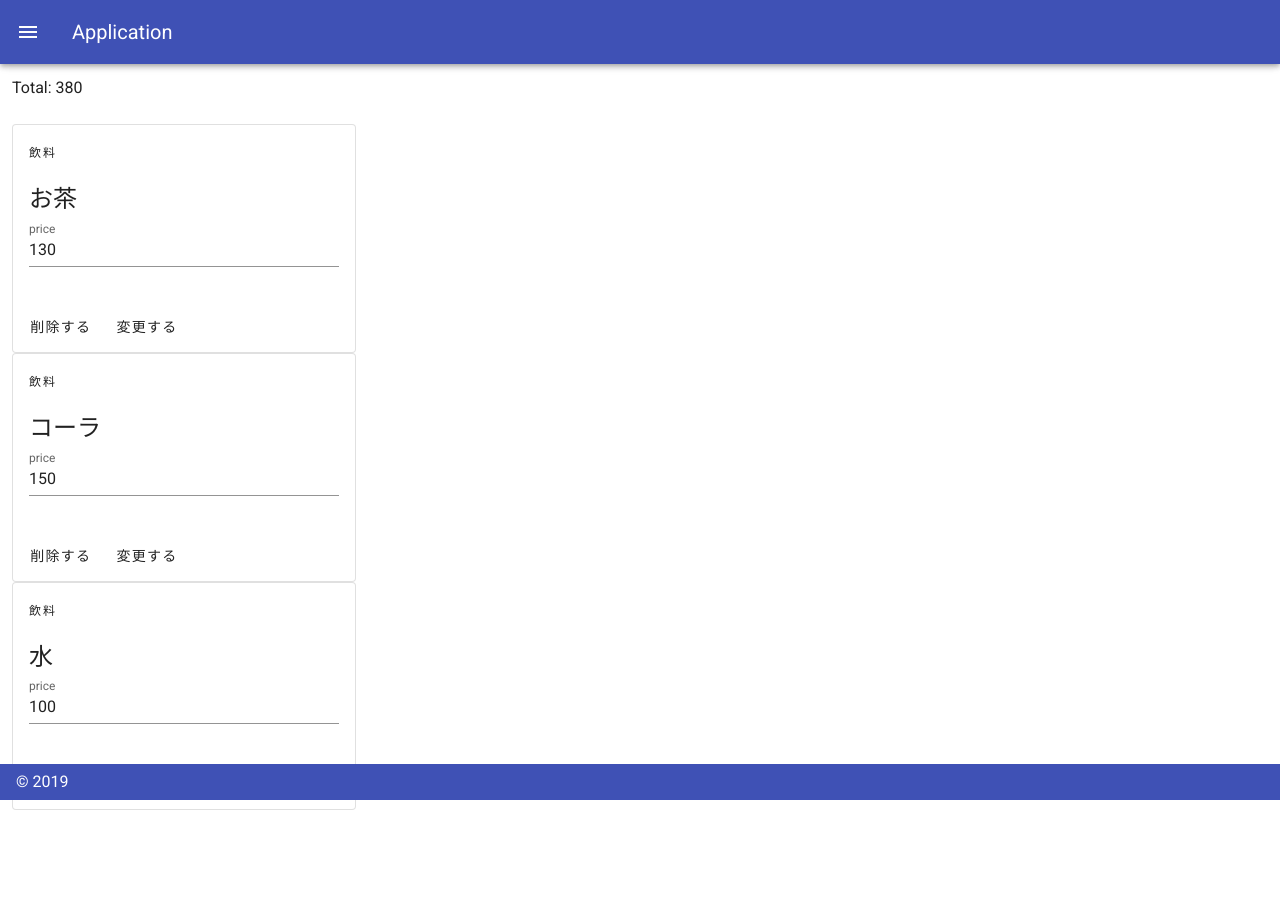
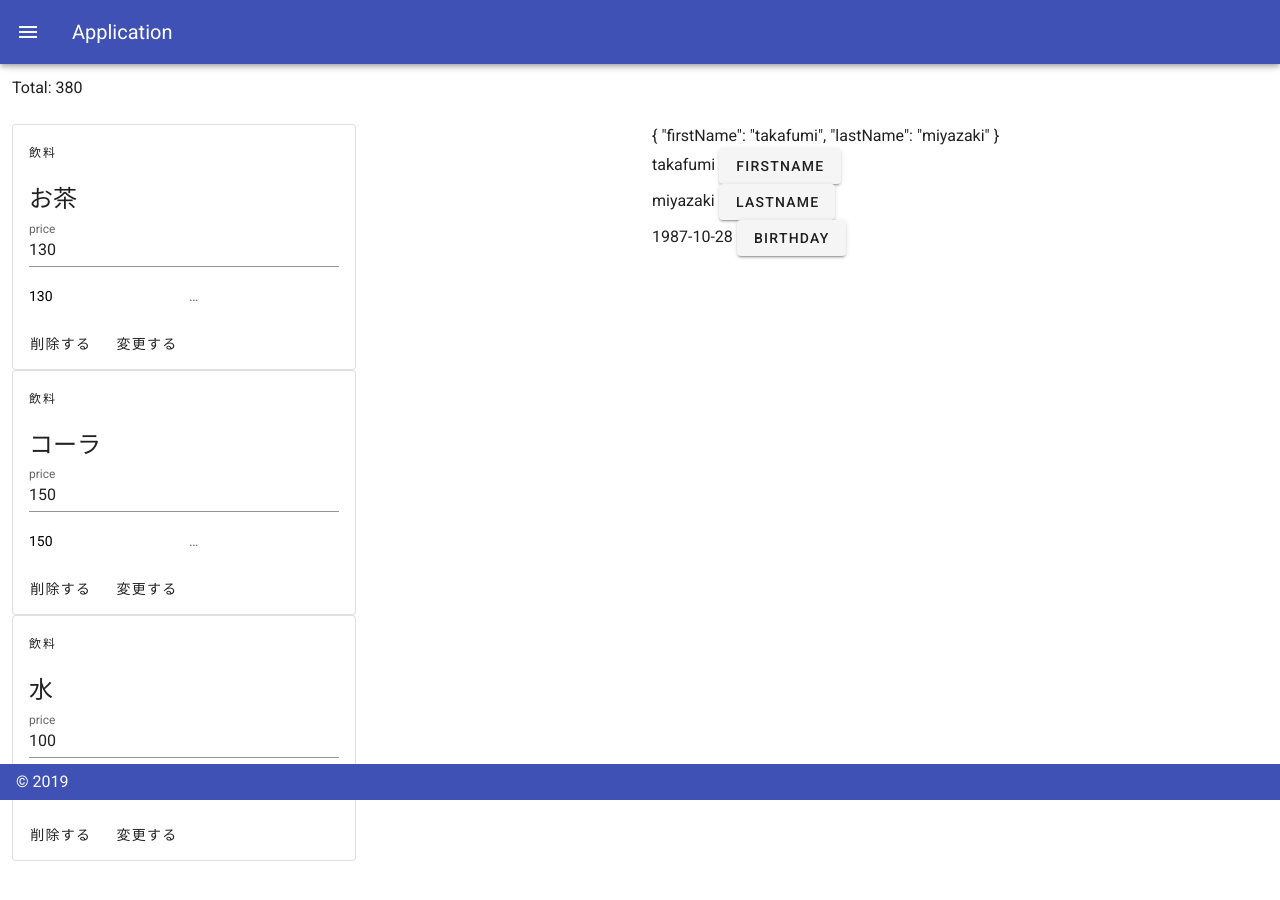
Before and after one commit to miyazakitakafumi/saving-life, a Vue app: page / in a window 1280 px wide. Shown: the top 900 px of the page. Before the commit the page ends 858 px from the top, so only its background shows below. Built offline with nearby package versions, Linux system fonts and the light colour scheme.

Commit message:
add getter/setter test

```diff
--- a/src/components/SavingItemCard.vue
+++ b/src/components/SavingItemCard.vue
@@ -10,8 +10,20 @@
           <v-text-field
             label="price"
             type="number"
-            v-model="savingItem.price"
+            :value="savingItem.price"
+            @input="changePrice"
           ></v-text-field>
+          <input
+            type="number"
+            :value="savingItem.price"
+            @input="
+              $emit('updatePrice', {
+                value: $event.target.value,
+                index: savingItemKey
+              })
+            "
+          />
+          <input type="number" v-model="savingItem.price" /> <br />
         </v-list-item-subtitle>
       </v-list-item-content>
     </v-list-item>
@@ -26,13 +38,17 @@
 <script>
 export default {
   name: 'SavingItemCard',
-  props: ['savingItem', 'savingItemKey'],
+  props: ['savingItem', 'savingItemKey', 'func'],
   data: () => ({
     //
   }),
   methods: {
     remove: function() {
       this.$emit('remove', this.savingItemKey)
+    },
+    changePrice: function(value) {
+      console.log('v', value)
+      this.func(value)
     }
   }
 }
--- /dev/null
+++ b/src/components/Test.vue
@@ -0,0 +1,65 @@
+<template>
+  <div>
+    {{ name }} <br />
+    {{ firstName }}
+    <v-btn @click="firstName = 'bi-ba-'">firstName</v-btn> <br />
+    {{ lastName }}
+    <v-btn @click="lastName = 'myz'">lastName</v-btn> <br />
+    {{ birthday }}
+    <v-btn @click="updateBirtyday('2000-01-01')">birthday</v-btn> <br />
+  </div>
+</template>
+
+<script>
+export default {
+  name: 'Test',
+  data: () => ({
+    value: {
+      name: {
+        firstName: 'takafumi',
+        lastName: 'miyazaki'
+      },
+      birthday: '1987-10-28'
+    }
+  }),
+  computed: {
+    name: {
+      get() {
+        return this.value.name
+      },
+      set() {
+        this.value.name = name
+      }
+    },
+    firstName: {
+      get() {
+        return this.value.name.firstName
+      },
+      set(firstName) {
+        this.value.name = { ...this.value.name, firstName }
+      }
+    },
+    lastName: {
+      get() {
+        return this.value.name.lastName
+      },
+      set(lastName) {
+        this.value.name = { ...this.value.name, lastName }
+      }
+    },
+    birthday: {
+      get() {
+        return this.value.birthday
+      },
+      set(birthday) {
+        this.value.birthday = birthday
+      }
+    }
+  },
+  methods: {
+    updateBirtyday(birthday) {
+      this.birthday = birthday
+    }
+  }
+}
+</script>
--- a/src/views/Home.vue
+++ b/src/views/Home.vue
@@ -1,9 +1,7 @@
 <template>
   <v-container class="fill-height" fluid>
     <v-row>
-      <v-col>
-        Total: {{sum}}
-      </v-col>
+      <v-col> Total: {{ sum }} </v-col>
     </v-row>
     <v-row>
       <v-col>
@@ -12,20 +10,25 @@
           :saving-item="item"
           :key="key"
           :saving-item-key="key"
+          :func="updatePriceCurry(key)"
           @remove="removeItem"
+          @updatePrice="updatePrice"
         />
       </v-col>
-      <v-col> </v-col>
+      <v-col>
+        <test />
+      </v-col>
     </v-row>
   </v-container>
 </template>
 
 <script>
 import SavingItemCard from '../components/SavingItemCard'
+import Test from '../components/Test'
 
 export default {
   name: 'Home',
-  components: { SavingItemCard },
+  components: { SavingItemCard, Test },
   data: () => ({
     savingItems: [
       {
@@ -48,6 +51,23 @@ export default {
   methods: {
     removeItem: function(key) {
       this.savingItems = this.savingItems.filter((d, k) => k !== key)
+    },
+    updatePrice: function(update) {
+      console.log(update)
+    },
+    updatePriceCurry(idx) {
+      return function(value) {
+        console.log('this', this)
+        this.savingItems = this.savingItems.map((d, k) => {
+          if (k === idx)
+            return {
+              ...d,
+              price: value
+            }
+
+          return d
+        })
+      }
     }
   },
   computed: {
```
